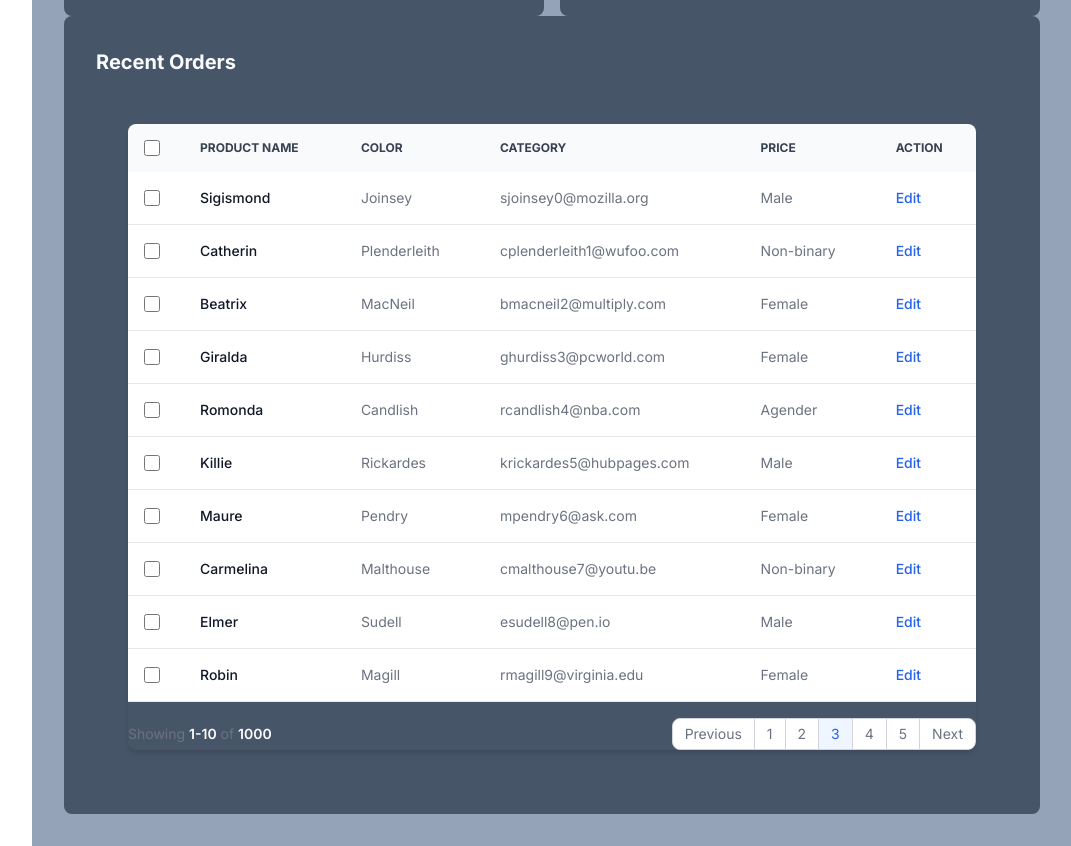
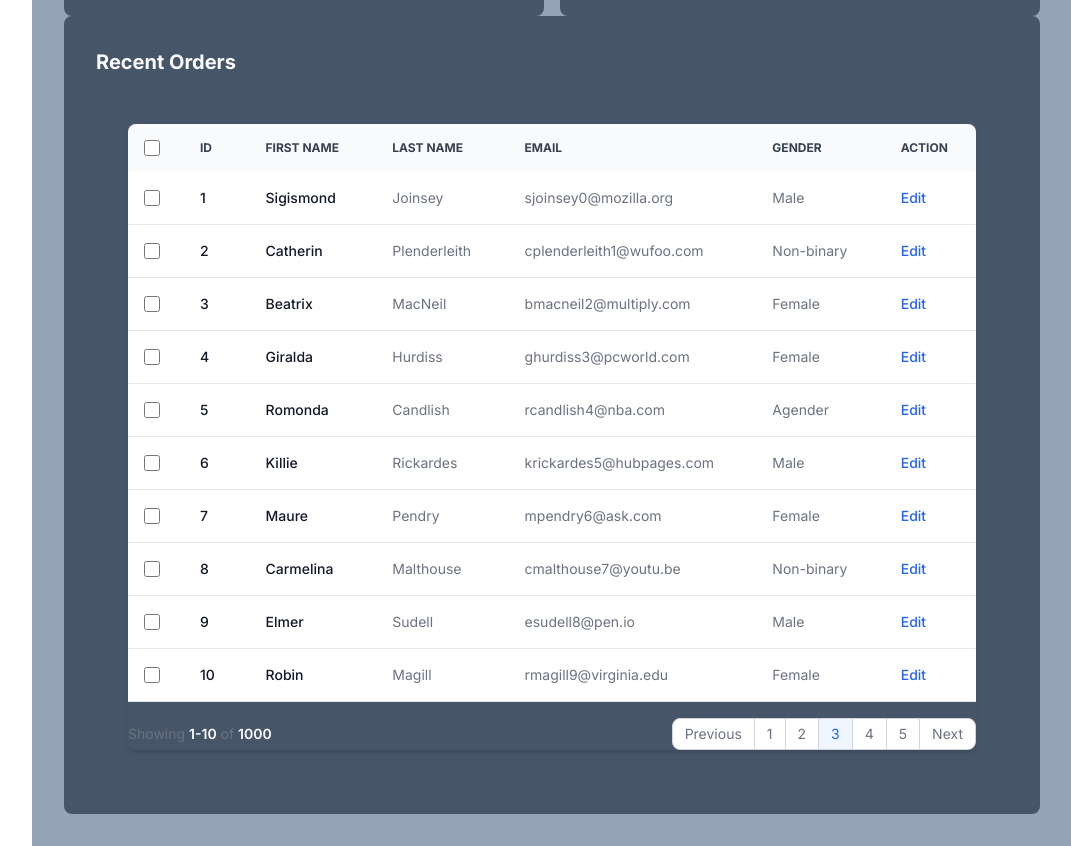
Before and after one commit to skazimhasani/Vendo-Square, a Next.js app: page /dashboard in a window 1280 px wide. Shown: the part 1040-1886 px from the top of the page, without its empty margins (208-1279 px from the left). Built offline with nearby package versions, Linux system fonts and the light colour scheme.

Commit message:
Table Setup

```diff
--- a/components/backoffice/customdatatable.jsx
+++ b/components/backoffice/customdatatable.jsx
@@ -1,6 +1,13 @@
-import React from 'react'
+"use client";
+import React, { useState } from 'react'
 import data from '@/data.json';
 export default function CustomDataTable() {
+  const Page_size=10;
+  const [currentPage,setCurrentPage]=useState(1);
+  const startIndex = (currentPage - 1) * Page_size;
+  const endIndex = startIndex + Page_size;
+  const currentlyDisplayedData = data.slice(startIndex, endIndex);
+  const numberOfPages = Math.ceil(data.length / Page_size);
   return (
     <div className="bg-slate-600 p-8 rounded-lg">
     <h2 className='text-xl font-bold mb-4'>Recent Orders</h2>
@@ -17,16 +24,19 @@ export default function CustomDataTable() {
                     </div>
                 </th>
                 <th scope="col" className="px-6 py-3">
-                    Product name
+                   Id
                 </th>
                 <th scope="col" className="px-6 py-3">
-                    Color
+                    First Name
                 </th>
                 <th scope="col" className="px-6 py-3">
-                    Category
+                    Last Name
                 </th>
                 <th scope="col" className="px-6 py-3">
-                    Price
+                    Email
+                </th>
+                <th scope="col" className="px-6 py-3">
+                    Gender
                 </th>
                 <th scope="col" className="px-6 py-3">
                     Action
@@ -34,15 +44,18 @@ export default function CustomDataTable() {
             </tr>
         </thead>
         <tbody>
-            {data.slice(0,10).map((item,i)=>{
+            {currentlyDisplayedData.map((item,i)=>{
               return(
-                <tr className="bg-white border-b dark:bg-gray-800 dark:border-gray-700 hover:bg-gray-50 dark:hover:bg-gray-600">
+                <tr key={i} className="bg-white border-b dark:bg-gray-800 dark:border-gray-700 hover:bg-gray-50 dark:hover:bg-gray-600">
                 <td className="w-4 p-4">
                     <div className="flex items-center">
                         <input id="checkbox-table-search-1" type="checkbox" className="w-4 h-4 text-blue-600 bg-gray-100 border-gray-300 rounded focus:ring-blue-500 dark:focus:ring-blue-600 dark:ring-offset-gray-800 dark:focus:ring-offset-gray-800 focus:ring-2 dark:bg-gray-700 dark:border-gray-600"/>
                         <label for="checkbox-table-search-1" className="sr-only">checkbox</label>
                     </div>
                 </td>
+                <th scope="row" className="px-6 py-4 font-medium text-gray-900 whitespace-nowrap dark:text-white">
+                    {item.id}
+                </th>
                 <th scope="row" className="px-6 py-4 font-medium text-gray-900 whitespace-nowrap dark:text-white">
                     {item.first_name}
                 </th>
@@ -67,7 +80,7 @@ export default function CustomDataTable() {
         <span className="text-sm font-normal text-gray-500 dark:text-gray-400 mb-4 md:mb-0 block w-full md:inline md:w-auto">Showing <span className="font-semibold text-gray-50 dark:text-white">1-10</span> of <span className="font-semibold text-gray-50 dark:text-white">1000</span></span>
         <ul className="inline-flex -space-x-px rtl:space-x-reverse text-sm h-8">
             <li>
-                <a href="#" className="flex items-center justify-center px-3 h-8 ms-0 leading-tight text-gray-500 bg-white border border-gray-300 rounded-s-lg hover:bg-gray-100 hover:text-gray-700 dark:bg-gray-800 dark:border-gray-700 dark:text-gray-400 dark:hover:bg-gray-700 dark:hover:text-white">Previous</a>
+                <button onClick={()=>setCurrentPage(currentPage-1)} className="flex items-center justify-center px-3 h-8 ms-0 leading-tight text-gray-500 bg-white border border-gray-300 rounded-s-lg hover:bg-gray-100 hover:text-gray-700 dark:bg-gray-800 dark:border-gray-700 dark:text-gray-400 dark:hover:bg-gray-700 dark:hover:text-white">Previous</button>
             </li>
             <li>
                 <a href="#" className="flex items-center justify-center px-3 h-8 leading-tight text-gray-500 bg-white border border-gray-300 hover:bg-gray-100 hover:text-gray-700 dark:bg-gray-800 dark:border-gray-700 dark:text-gray-400 dark:hover:bg-gray-700 dark:hover:text-white">1</a>
@@ -85,7 +98,7 @@ export default function CustomDataTable() {
                 <a href="#" className="flex items-center justify-center px-3 h-8 leading-tight text-gray-500 bg-white border border-gray-300 hover:bg-gray-100 hover:text-gray-700 dark:bg-gray-800 dark:border-gray-700 dark:text-gray-400 dark:hover:bg-gray-700 dark:hover:text-white">5</a>
             </li>
             <li>
-        <a href="#" className="flex items-center justify-center px-3 h-8 leading-tight text-gray-500 bg-white border border-gray-300 rounded-e-lg hover:bg-gray-100 hover:text-gray-700 dark:bg-gray-800 dark:border-gray-700 dark:text-gray-400 dark:hover:bg-gray-700 dark:hover:text-white">Next</a>
+        <button onClick={()=>setCurrentPage(currentPage+1)} disabled={currentPage== numberOfPages} className="flex items-center justify-center px-3 h-8 leading-tight text-gray-500 bg-white border border-gray-300 rounded-e-lg hover:bg-gray-100 hover:text-gray-700 dark:bg-gray-800 dark:border-gray-700 dark:text-gray-400 dark:hover:bg-gray-700 dark:hover:text-white">Next</button>
             </li>
         </ul>
     </nav>
```
